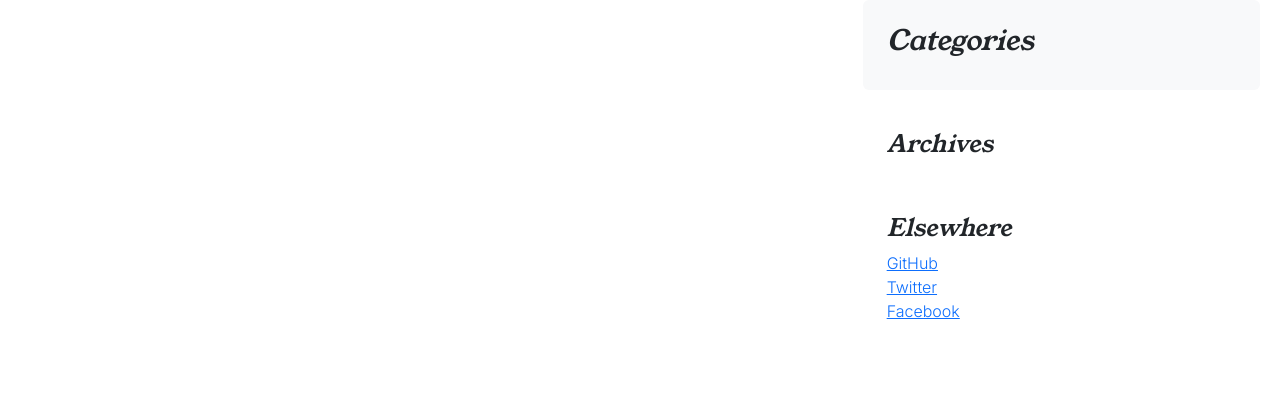
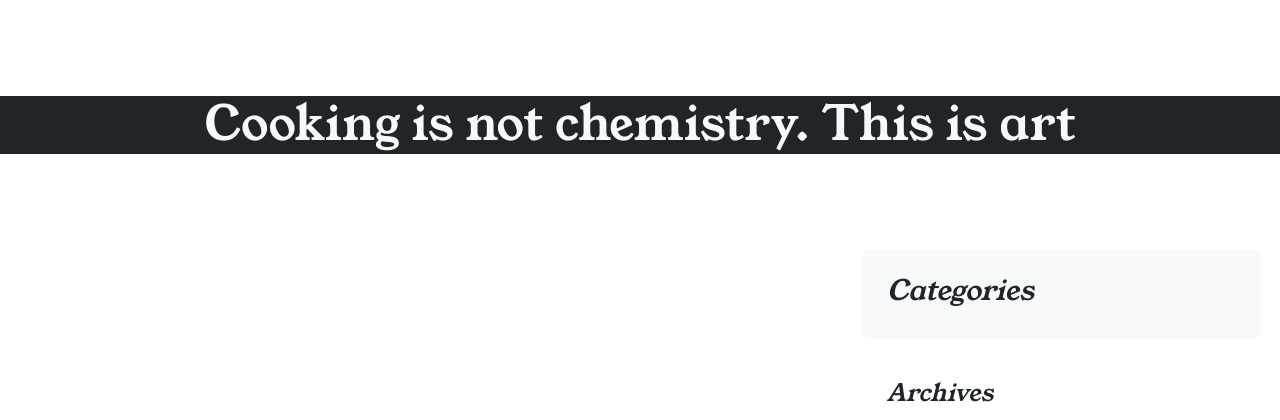
Before and after one commit to Belan-Mihail/cooking-blog, a Django app: page / in a window 1280 px wide. Shown: the part 82-502 px from the top of the page. Run offline with Django 3.2, Linux system fonts and the light colour scheme; data that the repository does not hold is empty; some libraries are stand-ins or nearby versions.

Commit message:
Add slogan html and styles

```diff
--- a/static/css/style.css
+++ b/static/css/style.css
@@ -8,13 +8,11 @@
     --text-accent-color:#11d83f80;
 }
 
-
 * {
     font-family: 'Inter', sans-serif;
     font-weight: 300;
     transition: all .2s ease;
 }
-
 
 h1, h2, h3, h4, h5, h6 {
     font-family: 'Young Serif', serif;
@@ -23,6 +21,10 @@ h1, h2, h3, h4, h5, h6 {
 
 .main-body {
     min-height: 50rem;
+}
+
+.main-container {
+    margin: 2rem 1rem;
 }
 
 /* Navbar */
@@ -59,6 +61,24 @@ h1, h2, h3, h4, h5, h6 {
 
 .toggler-special {
     background: var(--warning-color);
+}
+
+/* Slogan */
+.slogan {
+    font-size: 3rem;
+    margin: 6rem 0;
+    text-align: center;
+    background: var(--dark-color);
+    color: var(--light-color);
+}
+
+.slogan:hover {
+    background: transparent;
+}
+
+
+.slogan-container:hover>h2 {
+    color: var(--dark-color);
 }
 
 /* Blog Posts */
--- a/templates/index.html
+++ b/templates/index.html
@@ -1,5 +1,9 @@
 {% extends "base.html" %}
 {% block content %}
+
+<div class="slogan-container">
+    <h2 class="slogan">Cooking is not chemistry. This is art</h2>
+</div>
 
 <div class="row main-row">
     <div class="col-12 col-sm-7 col-md-8">
```
